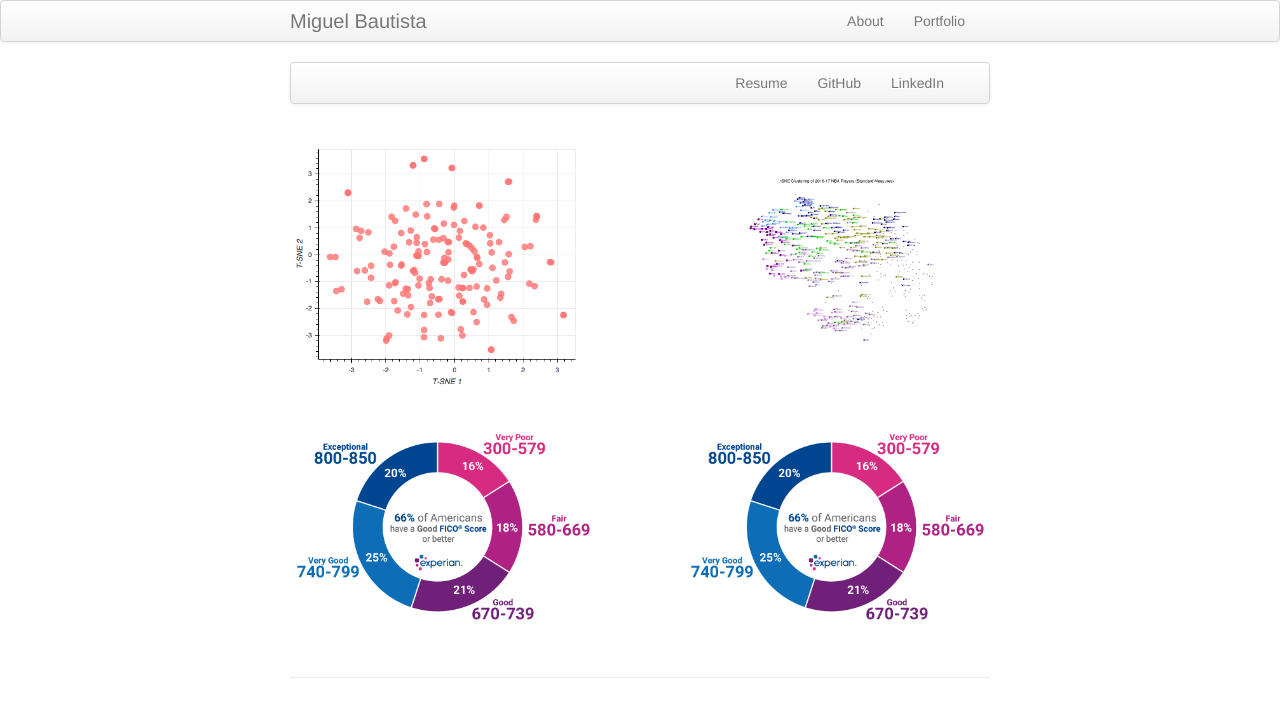
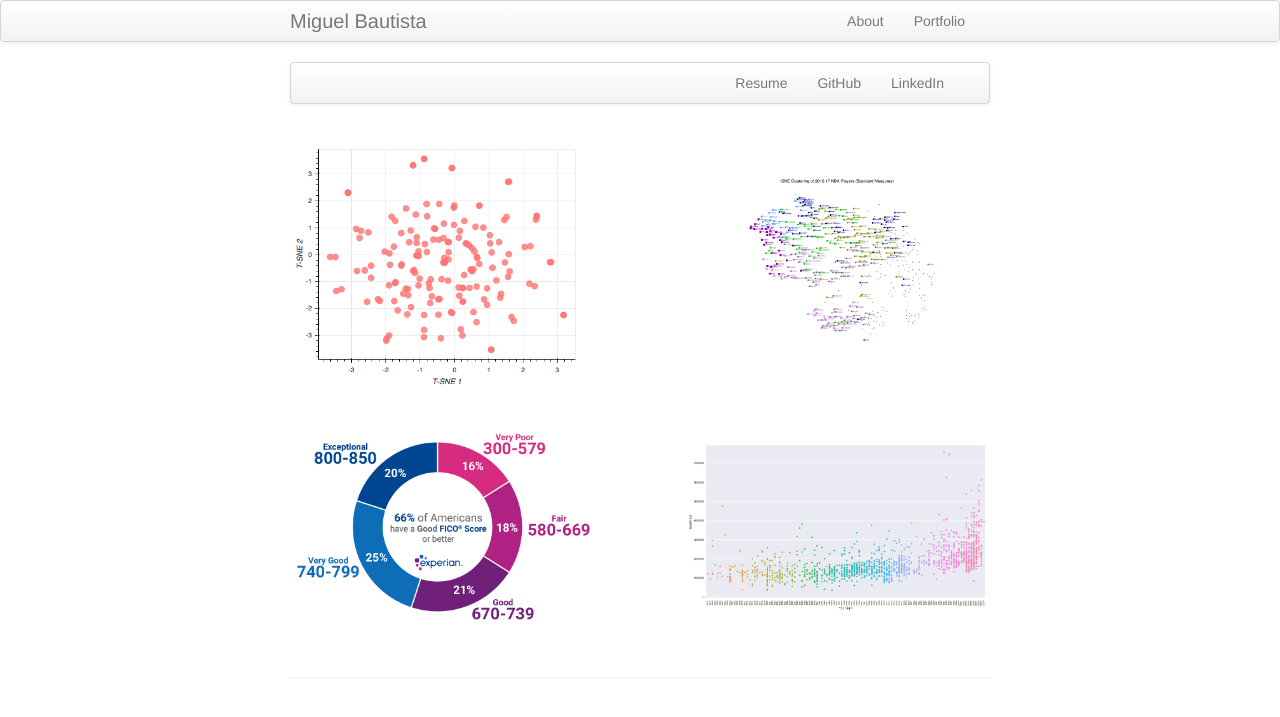
Before and after one commit to mbguel/mbguel.github.io, a Jekyll site: the page built from index.md, in a window 1280 px wide. Shown: the top 717 px of the page. Built offline with Jekyll 4.4.1, drawn with Linux system fonts in a browser that asks for light colours.

Commit message:
house price image

```diff
--- a/index.md
+++ b/index.md
@@ -48,7 +48,7 @@ keywords: Miguel Bautista, #QTL, R/qtl, quantitative trait loci, statistics, sta
   </td> -->
   <td class="right">
     <a href="pages/publpics/house_prices.html">
-        <img src="assets/bigpublpics/loan.png" width = "300" height = "150" alt="House Prices" title="House Prices"/>
+        <img src="assets/bigpublpics/house_prices.png" width = "300" height = "150" alt="House Prices" title="House Prices"/>
     </a>
   </td>
 
```
